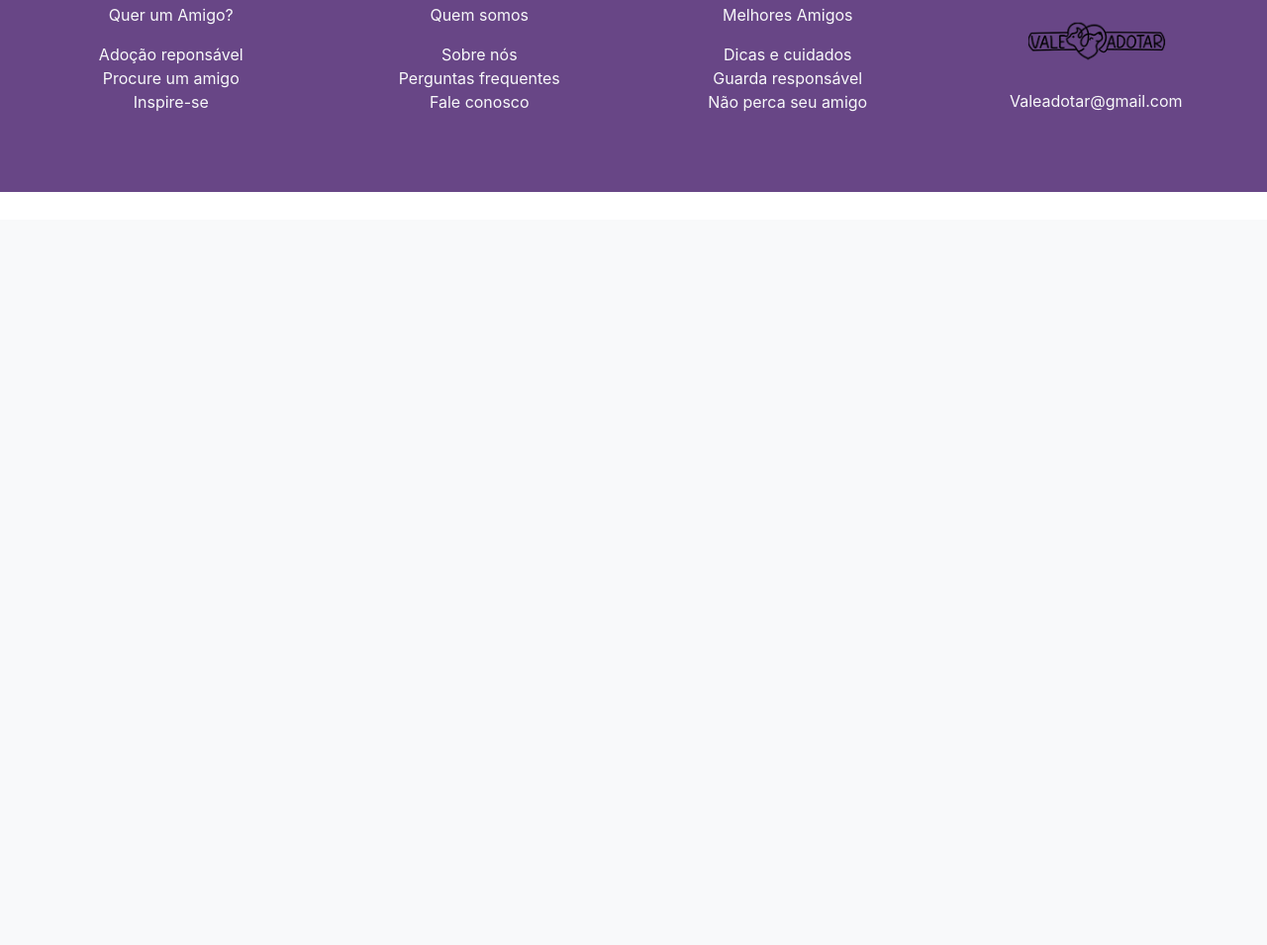
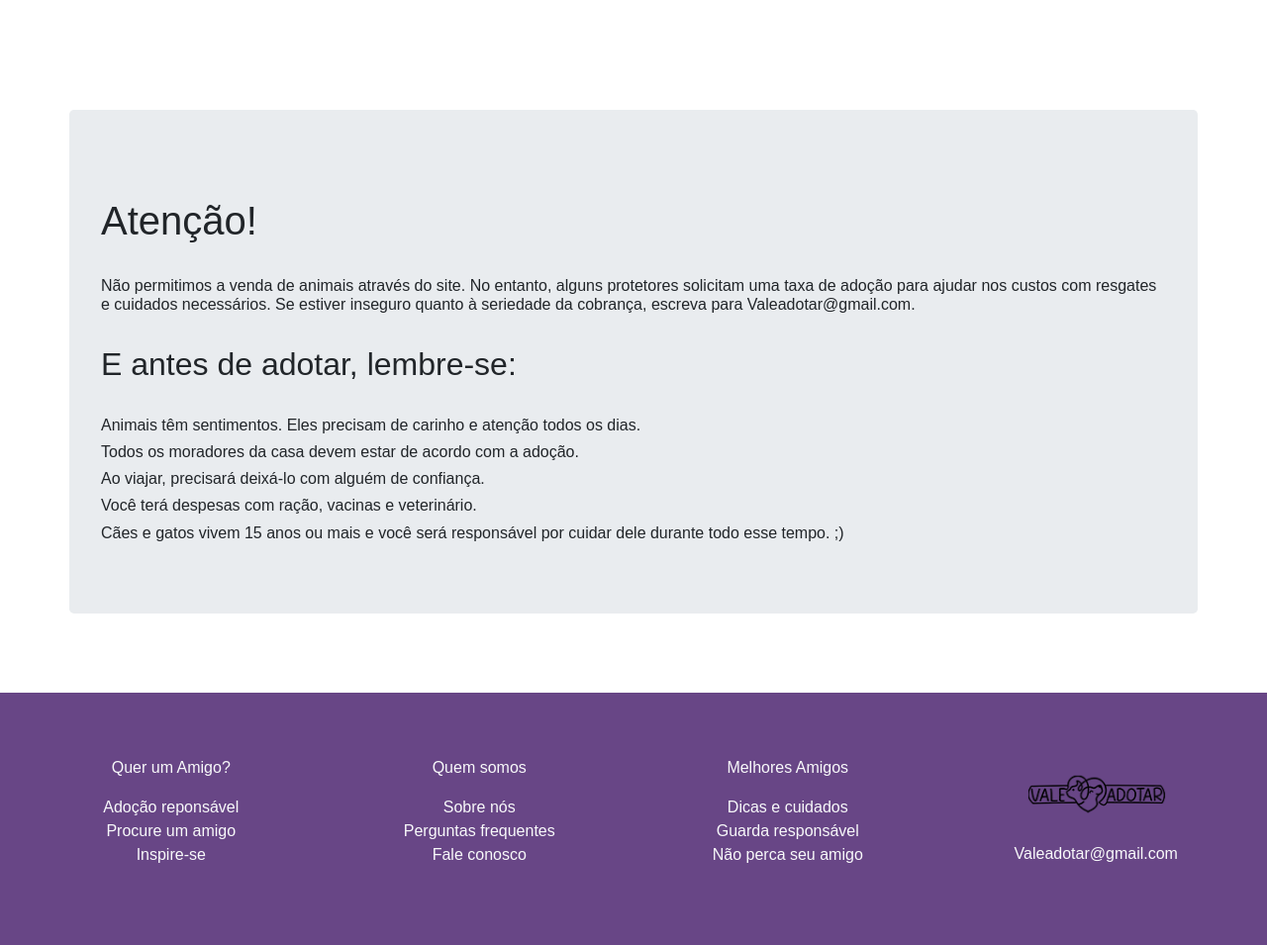
Before and after one commit to Augustinhovm/valeadotar, a PHP site: page /detalhes.php?ani_id=1 in a window 1280 px wide. Shown: the part 578-1533 px from the top of the page at 99% size. Before the commit the page ends 772 px from the top, so only its background shows below. Run offline with PHP 8.4, Linux system fonts and the light colour scheme; data comes from the database, SQL or seed files in the repository; some libraries are stand-ins or nearby versions.

Commit message:
acertamos oque faltava na pagina detalhes.php

```diff
--- a/busca.php
+++ b/busca.php
@@ -151,7 +151,7 @@ $resultado_animais = mysqli_query($conn, $query);
                 </div>
             </div>
 
-            <div class="text-center"><a href="quero_adotar.php" class="btn btn-warning" style="color:white; border: 1px solid #ffffff; background-color: #f4aa24">Voltar Pesquisa</a> </div>
+            <div class="text-center"><a href="quero_adotar.php" class="btn btn-warning" style="color:white; border: 1px solid #ffffff; background-color: #f4aa24">Voltar</a> </div>
 
             <div class="section">
                 <div class="container w-100">
--- a/detalhes.php
+++ b/detalhes.php
@@ -23,12 +23,28 @@ $total_animais = mysqli_num_rows($resultado_animais);
 </head>
 
 <body>
+
+    <style type="text/css">
+        .row {
+            font-family: 'Titillium Web', sans-serif;
+        }
+
+        .section-nome-animal {
+            font-family: 'Titillium Web', sans-serif;
+        }
+    </style>
+
     <div class="header">
         <?php require_once("menus_topo.php"); ?>
+        <div class="container">
+
 
             <div class="section-nome-animal">
                 <div class="container">
+                    <div class="text-center">
+                        <br>
                         <h1><?php echo $row_animais['ani_nome'];  ?></h1>
+                    </div>
                 </div>
             </div>
 
@@ -38,7 +54,7 @@ $total_animais = mysqli_num_rows($resultado_animais);
                         <div class="col-md-4">
                             <figure>
                                 <?php while ($rows_animais = mysqli_fetch_assoc($resultado_animais)) {
-                                echo  '<img src="upload/' . $rows_animais['ani_id'] . '" width="500" height="300" class="rounded" style="border-radius: 1%" alt="...">';
+                                    echo  '<img src="upload/' . $rows_animais['ani_id'] . '" width="500" height="400" class="rounded" style="border-radius: 1%" alt="...">';
                                 }
                                 ?>
 
@@ -49,17 +65,38 @@ $total_animais = mysqli_num_rows($resultado_animais);
 
                         </div>
 
-                    <div class="col-md-3">
-                        <h5><?php echo "Gênero: " . $row_animais['ani_genero'];  ?></h5>
-                        <h5><?php echo "Espécie: " . $row_animais['ani_especie'];  ?></h5>
-                        <h5><?php echo "Porte: " . $row_animais['ani_porte'];  ?></h5>
-                        <h5><?php echo "Descrição: " . $row_animais['ani_descricao'];  ?></h5>
-                        <h5><?php echo "Doador: " . $row_animais['ani_doador'];  ?></h5>
-                        <h5><?php echo "Telefone: " . $row_animais['ani_telefone'];  ?></h5>
-                        <h5><?php echo "Email: " . $row_animais['ani_email'];  ?></h5>
-                        <h5><?php echo "Cidade: " . $row_animais['ani_cidade'];  ?></h5>
+                        <div class="col-md-3 jumbotron">
+                            <h6><?php echo "Gênero: " . $row_animais['ani_genero'];  ?></h6>
+                            <h6><?php echo "Espécie: " . $row_animais['ani_especie'];  ?></h6>
+                            <h6><?php echo "Porte: " . $row_animais['ani_porte'];  ?></h6>
+                            <h6><?php echo "Descrição: " . $row_animais['ani_descricao'];  ?></h6>
+                            <h6><?php echo "Doador: " . $row_animais['ani_doador'];  ?></h6>
+                            <h6><?php echo "Telefone: " . $row_animais['ani_telefone'];  ?></h6>
+                            <h6><?php echo "Email: " . $row_animais['ani_email'];  ?></h6>
+                            <h6><?php echo "Cidade: " . $row_animais['ani_cidade'];  ?></h6>
                         </div>
 
+                    </div>
+                </div>
+            </div>
+            <br><br><br><br>
+
+            <div class="texto_importante">
+                <div class="row">
+                    <div class="container  jumbotron">
+                        <br>
+                        <h1>Atenção!</h1>
+                        <br>
+                        <h6>Não permitimos a venda de animais através do site. No entanto, alguns protetores solicitam uma taxa de adoção para ajudar nos custos com resgates e cuidados necessários. Se estiver inseguro quanto à seriedade da cobrança, escreva para Valeadotar@gmail.com.</h6>
+                        <br>
+                        <h2>E antes de adotar, lembre-se:</h2>
+                        <br>
+                        <h6>Animais têm sentimentos. Eles precisam de carinho e atenção todos os dias.</h6>
+                        <h6>Todos os moradores da casa devem estar de acordo com a adoção.</h6>
+                        <h6>Ao viajar, precisará deixá-lo com alguém de confiança.</h6>
+                        <h6>Você terá despesas com ração, vacinas e veterinário.</h6>
+                        <h6>Cães e gatos vivem 15 anos ou mais e você será responsável por cuidar dele durante todo esse tempo. ;)</h6>
+                    </div>
                 </div>
             </div>
         </div>
@@ -68,8 +105,8 @@ $total_animais = mysqli_num_rows($resultado_animais);
 
 
 
+
     </div>
-
     <script src="src/node_modules/bootstrap/dist/js/jquery-3.5.1.min.js"></script>
     <script src="src/node_modules/bootstrap/dist/js/bootstrap.bundle.min.js"></script>
     <script src="src/node_modules/bootstrap/dist/js/bootstrap.min.js"></script>
```
Also changed, not shown: index.php (+7 -6 lines), _imagens/adocao-cachorro.jpg (deleted), _imagens/adote.png (added), _imagens/cachorro amarelo20201029161952.png (deleted), _imagens/cachorro20201029154611.png (deleted), _imagens/gato2.jpg (deleted), _imagens/gato3.jpg (deleted), _imagens/pet-feliz.jpg (deleted). Lines whose indentation alone changed are shown as unchanged.
